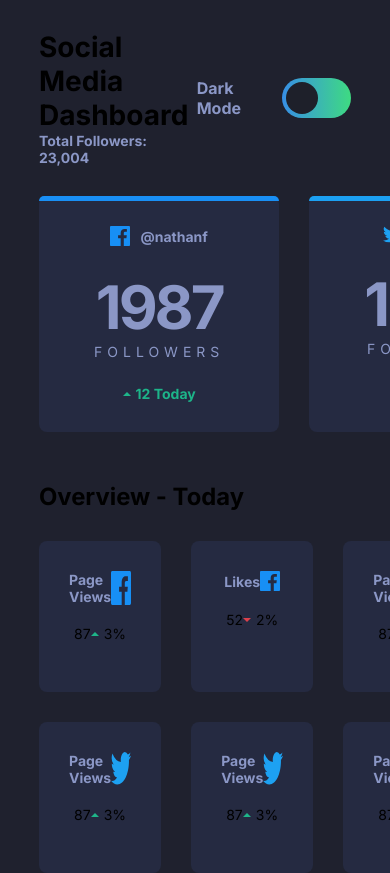
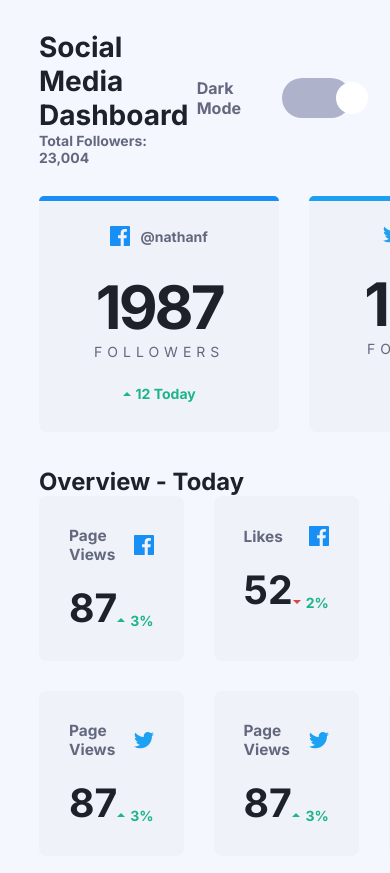
Before and after one commit to victornunesg/social-media-dashboard, a plain HTML site: page index.html in a window 390 px wide. Shown: the top 873 px of the page. Drawn offline with Linux system fonts and the light colour scheme.

Commit message:
First version finished, to be updated with final layout adjustments and responsiveness to be implemented.

```diff
--- a/css/main.css
+++ b/css/main.css
@@ -21,14 +21,15 @@
 }
 
 /*Defining colors when Body contains a Dark class*/
-body.dark{
+body.dark {
+    --ColorDark: hsl(0, 0%, 100%);
+    --ColorDarkLight: hsl(228, 34%, 66%);
     --ToggleBtnDark: linear-gradient(to right, hsl(210, 78%, 56%), hsl(146, 68%, 55%));
     --BgLight: hsl(230, 17%, 14%);
     --BgLightTop: hsl(232, 19%, 15%);
     --BgLightCard: hsl(228, 28%, 20%);
     --BgLightCardHover: hsl(228, 26%, 26%);
-    --ColorDark: hsl(0, 0, 100%);
-    --ColorDarkLight: hsl(228, 34%, 66%);
+
 }
 
 /*Resetting borders, eliminating them for all elements*/
@@ -49,4 +50,6 @@ body{
 body .container{
     width: 80%;
     margin: 0 auto;
+    height: 100%;
+    padding: 0;
 }
--- a/css/style.css
+++ b/css/style.css
@@ -7,7 +7,7 @@ header {
 
 /*Changing color of "Social Media Dashboard" title*/
 header .title-box .title {
-    color: var(--ColorDark)
+    color: var(--ColorDark);
 }
 
 /*Changing color and setting bold in subtitle*/
@@ -26,11 +26,11 @@ header .toggle-mode {
 }
 
 /*Setting the toggle button*/
-header .toggle-mode .btn-toggle {
+header .toggle-mode input[type=checkbox] {
     -webkit-appearance: none; /*Removing button layout, eliminating the check box visual*/
     width: 90px;
     height: 40px;
-    border-radius: 50px; /*Making the border rounded*/
+    border-radius: 100px; /*Making the border rounded*/
     margin-left: 20px;
     background: var(--ToggleBtnDark);
     cursor: pointer; /*Setting mouse cursos as a hand while on the button*/
@@ -39,17 +39,24 @@ header .toggle-mode .btn-toggle {
 }
 
 /*Setting the toggle circle inside the toggle button*/
-header .toggle-mode .btn-toggle::before {
-    position: absolute; /*To set position inside in the toggle button*/
+header .toggle-mode input[type=checkbox]::before {
     content: ''; /*Nothing will be added inside the circle*/
     height: 40px;
     width: 40px;
-    transform: scale(0.8); /*Setting the scale as 80% to reduce it size*/
     border-radius: 50px; /*Making the border rounded*/
+    transform: translateX(50px) scale(0.8); /*Setting the scale as 80% to reduce it size*/
+    transition: 0.3s;
     background: var(--BgLight);
+    position: absolute; /*To set position inside in the toggle button*/
 }
 
-main .followers, .grid-overview {
+header .toggle-mode input[type=checkbox]:checked::before {
+    transform: translateX(0) scale(0.8);
+
+}
+
+main .followers,
+main .grid-overview {
     display: grid; /*Using grid to make it easier align the cards*/
     grid-template-columns: 1fr 1fr 1fr 1fr; /*1fr is automatic, all cards will be using the same space*/
     grid-gap: 30px; /*Defining space between cards*/
@@ -67,8 +74,12 @@ main .followers, .grid-overview {
     position: relative; /*Same logic used in the toggle button*/
 }
 
+.card:hover {
+    background: var(--BgLightCardHover);
+}
+
 /*This pseud element will be the little top border of each social media card*/
-.card::before {
+main .followers .card::before {
     position: absolute;
     content: '';
     height: 5px;
@@ -144,7 +155,7 @@ main .followers, .grid-overview {
 }
 
 main .overview {
-    margin-top: 50px;
+    margin-top: 35px;
 }
 
 main .overview h2{
@@ -152,22 +163,40 @@ main .overview h2{
     font-size: 1.7em;
 }
 
-main .grid-overview {
-    margin-top: 30px;
+.grid-overview {
+    margin-top: 20px 0;
 }
 
-
-main .grid-overview span {
-    color: var(--ColorDarkLight)
-}
-
-.tittle-card {
-    display: flex;
+.grid-overview .card .tittle-card {
     margin-bottom: 20px;
 }
 
+.grid-overview .card .tittle-card span {
+    font-size: 1.1em;
+    color: var(--ColorDarkLight);
+}
 
-.text-card {
+.grid-overview .card .tittle-card,
+.grid-overview .card .text-card {
     display: flex;
-    margin-bottom: 20px;
+    justify-content: space-between;
+    align-items: center;
+    width: 100%;
 }
+
+.grid-overview .card .text-card {
+    align-items: baseline;
+}
+
+.grid-overview .card .text-card p {
+    font-size: 2.8em;
+    font-weight: 700;
+    color: var(--ColorDark);
+}
+
+.attribution {
+    font-size: 14px;
+    text-align: center;
+    color: white;
+    margin-top: 30px;
+}
--- a/index.html
+++ b/index.html
@@ -6,20 +6,19 @@
   <meta name="viewport" content="width=device-width, initial-scale=1.0"> <!-- displays site properly based on user's device -->
 
   <link rel="icon" type="image/png" sizes="32x32" href="./images/favicon-32x32.png">
+
   <link href="https://fonts.googleapis.com/css2?family=Inter:wght@400;700&display=swap" rel="stylesheet">
+
   <link rel="stylesheet" href="css/main.css">
   <link rel="stylesheet" href="css/style.css">
 
   <title>Frontend Mentor | Social Media Dashboard</title>
 
 </head>
-
-<body class="dark"> <!--This class named dark will be used when changing to the dark mode-->
+<body> <!--This class named dark will be used when changing to the dark mode-->
 
   <div class="container"> <!--Creating a container to put elements-->
-
     <header>
-
       <div class="title-box">
         <h1 class="title"> Social Media Dashboard </h1>
         <p> Total Followers: 23,004 </p>
@@ -29,11 +28,9 @@
         <span> Dark Mode </span>
         <input type="checkbox" class="btn-toggle"> <!-- This will be the swich button to change between light and dark mode-->
       </div>
-
     </header>
 
     <main> <!--Main will also be inside the same container as header since it has the same margin and background configuration as defined in main.css file-->
-
       <section class="followers"> <!--This section will display all the followers information, the first part of main-->
 
         <article class="card facebook"> <!--First card (Facebook), all of the others follows the same structure-->
@@ -112,8 +109,10 @@
 
             <div class="text-card">
               <p>87</p>
-              <span><img src="./images/icon-up.svg"></span>
+              <span>
+                <img src="./images/icon-up.svg">
                 3%
+              </span>
             </div>
           </article>
 
@@ -125,8 +124,10 @@
 
             <div class="text-card">
               <p>52</p>
-              <span><img src="./images/icon-down.svg"></span>
+              <span>
+                <img src="./images/icon-down.svg">
                 2%
+              </span>
             </div>
           </article>
 
@@ -138,8 +139,10 @@
 
             <div class="text-card">
               <p>87</p>
-              <span><img src="./images/icon-up.svg"></span>
+              <span>
+                <img src="./images/icon-up.svg">
                 3%
+              </span>
             </div>
           </article>
 
@@ -151,8 +154,10 @@
 
             <div class="text-card">
               <p>87</p>
-              <span><img src="./images/icon-up.svg"></span>
+              <span>
+                <img src="./images/icon-up.svg">
                 3%
+              </span>
             </div>
           </article>
 
@@ -164,8 +169,10 @@
 
             <div class="text-card">
               <p>87</p>
-              <span><img src="./images/icon-up.svg"></span>
+              <span>
+                <img src="./images/icon-up.svg">
                 3%
+              </span>
             </div>
           </article>
 
@@ -177,8 +184,10 @@
 
             <div class="text-card">
               <p>87</p>
-              <span><img src="./images/icon-up.svg"></span>
+              <span>
+                <img src="./images/icon-up.svg">
                 3%
+              </span>
             </div>
           </article>
 
@@ -190,8 +199,10 @@
 
             <div class="text-card">
               <p>87</p>
-              <span><img src="./images/icon-up.svg"></span>
+              <span>
+                <img src="./images/icon-up.svg">
                 3%
+              </span>
             </div>
           </article>
 
@@ -203,63 +214,22 @@
 
             <div class="text-card">
               <p>87</p>
-              <span><img src="./images/icon-up.svg"></span>
+              <span>
+                <img src="./images/icon-up.svg">
                 3%
+              </span>
             </div>
           </article>
 
         </div>
 
-
-
-
-
       </section>
 
+    </main>
 
-
-    </main>
   </div>
 
- <!--
+  <script src="js/index.js"></script>
 
-
-
-
-
-  Likes
-  52
-  2%
-
-  Likes
-  5462
-  2257%
-
-  Profile Views
-  52k
-  1375%
-
-  Retweets
-  117
-  303%
-
-  Likes
-  507
-  553%
-
-  Likes
-  107
-  19%
-
-  Total Views
-  1407
-  12%
-
-  <div class="attribution">
-    Challenge by <a href="https://www.frontendmentor.io?ref=challenge" target="_blank">Frontend Mentor</a>.
-    Coded by <a href="#">Victor Nunes</a>.
-  </div>
-
-  -->
 </body>
 </html>
--- /dev/null
+++ b/js/index.js
@@ -0,0 +1,5 @@
+const btnToggle = document.querySelector('.btn-toggle');
+
+btnToggle.addEventListener('click', () => {
+    document.body.classList.toggle('dark');
+});
```
Lines whose indentation alone changed are shown as unchanged.
